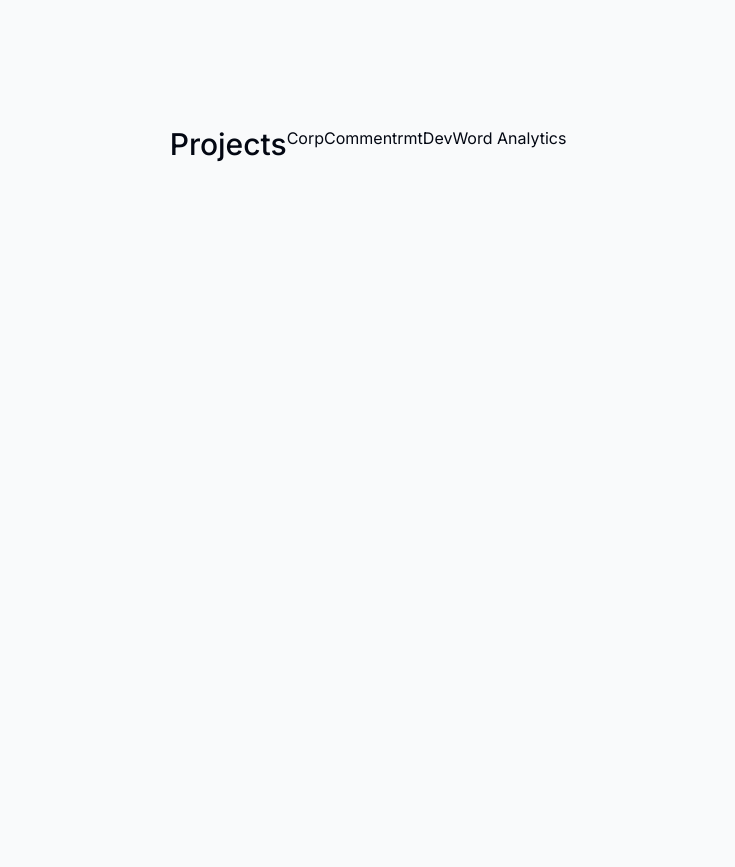
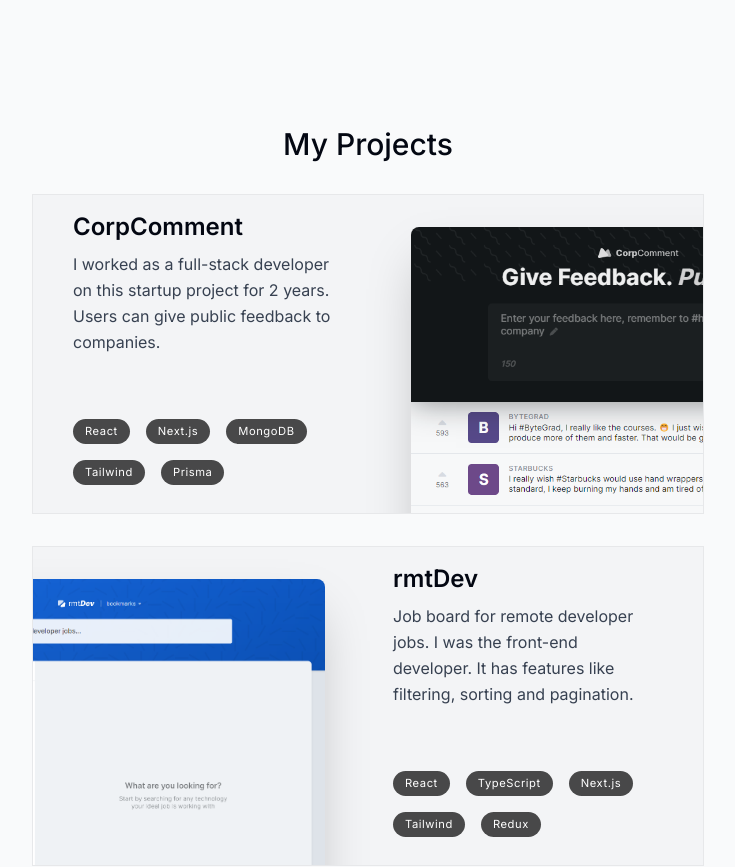
Before and after one commit to Rajat6697/portfolio-next-typescript-framermotion-tailwind, a Next.js app: page / in a window 1280 px wide. Shown: the part 1240-2107 px from the top of the page, without its empty margins (272-1007 px from the left). Built offline with nearby package versions, Linux system fonts and the light colour scheme.

Commit message:
project section major

```diff
--- a/components/projects.tsx
+++ b/components/projects.tsx
@@ -1,32 +1,61 @@
-import React from 'react'
-import SectionHeading from './section-heading'
-import { projectsData } from '@/lib/data'
+import React from "react";
+import SectionHeading from "./section-heading";
+import { projectsData } from "@/lib/data";
+import Image from "next/image";
 
-type Props = {}
+type Props = {};
 
 const Projects = (props: Props) => {
   return (
-    <section className='flex '>
-        <SectionHeading>Projects</SectionHeading>
-        {
-            projectsData.map((project, indexOfProject)=> (
-                <React.Fragment key={indexOfProject}>
-                <ProjectItem project={project} />
-                </React.Fragment>
-            ))
-        }
+    <section className="flex flex-col items-center">
+      <SectionHeading> My Projects</SectionHeading>
+      <div >
+        {projectsData.map((project, indexOfProject) => (
+          <React.Fragment key={indexOfProject}>
+            <ProjectItem project={project} />
+          </React.Fragment>
+        ))}
+      </div>
     </section>
-  )
+  );
+};
+
+export default Projects;
+
+function ProjectItem({ project }: { project: any }) {
+  return (
+    <article className="group bg-gray-100  max-w-[42rem] border border-black/5 overflow-hidden sm:pr-8 relative sm:h-[20rem] mb-3 sm:mb-8 last:mb-0 even:pl-8 hover:bg-gray-200 transition">
+      <div className="pt-4 pb-7 px-5 sm:pl-10 sm:pr-2 sm-pt-10 sm:w-[50%] flex flex-col h-full group-even:ml-[18rem]">
+        <h2 className="text-2xl font-semibold">{project.title}</h2>
+        <p className="mt-2 text-gray-700 leading-relaxed">
+          {project.description}
+        </p>
+        <ul className="flex flex-wrap mt-4 gap-4 mt-auto">
+          {project.tags.map((tag, indexOfTag) => (
+            <li
+              key={indexOfTag}
+              className="bg-black/[0.7] px-3 py-1 text-[0.7rem]  text-white tracking-wider p-2 rounded-full"
+            >
+              {tag}
+            </li>
+          ))}
+        </ul>
+      </div>
+      <Image
+        className="absolute top-8 -right-40 w-[28.25rem] rounded-t-lg shadow-2xl
+        group-hover:scale-105
+        group-hover:-translate-x-3
+        group-hover:translate-y-3
+        group-hover:-rotate-2
+        group-even:group-hover:translate-x-3
+        group-even:group-hover:translate-y-3
+        group-even:group-hover:rotate-2
+        group-even:right-[initial]
+        group-even:-left-40"
+        src={project.imageUrl}
+        alt="project-image"
+        quality={95}
+      />
+    </article>
+  );
 }
-
-export default Projects
-
-
-function ProjectItem({project } : {project : any}){
-return (
-
-    <article>
-        {project.title}
-    </article>
-        )
-    }
```
